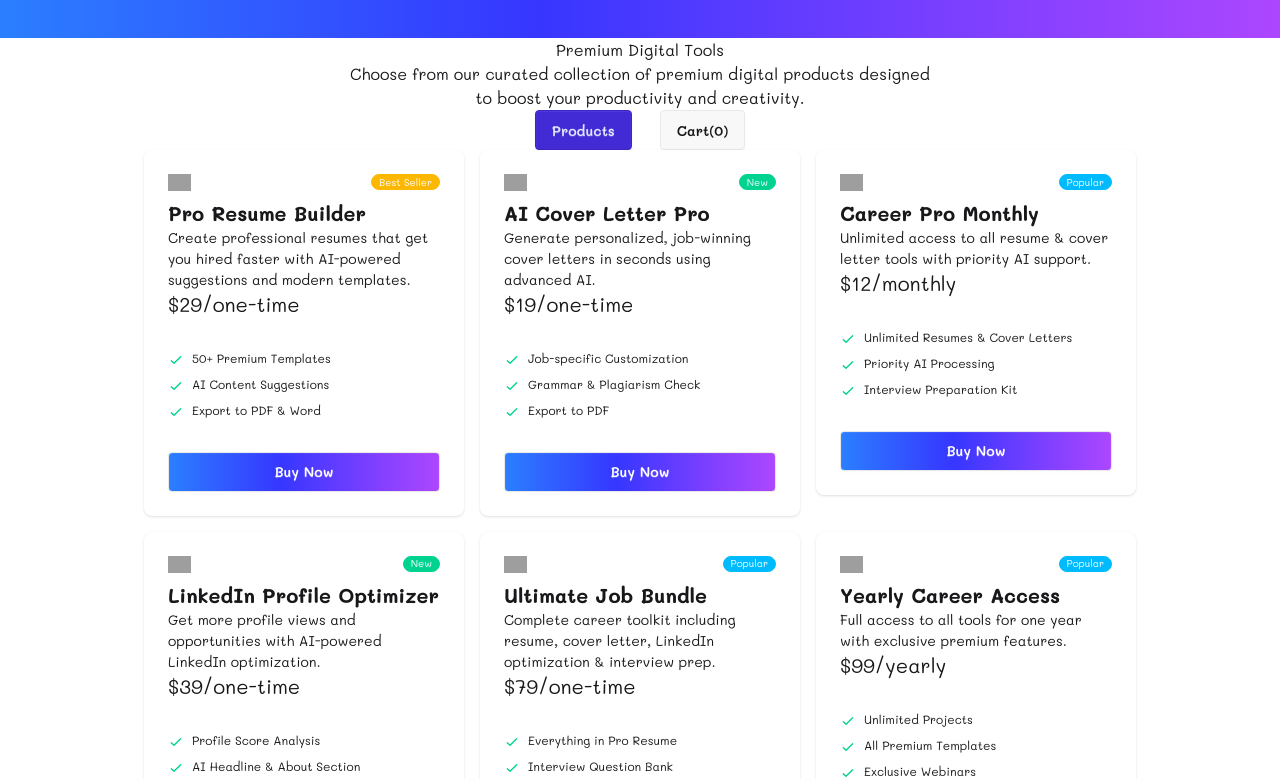
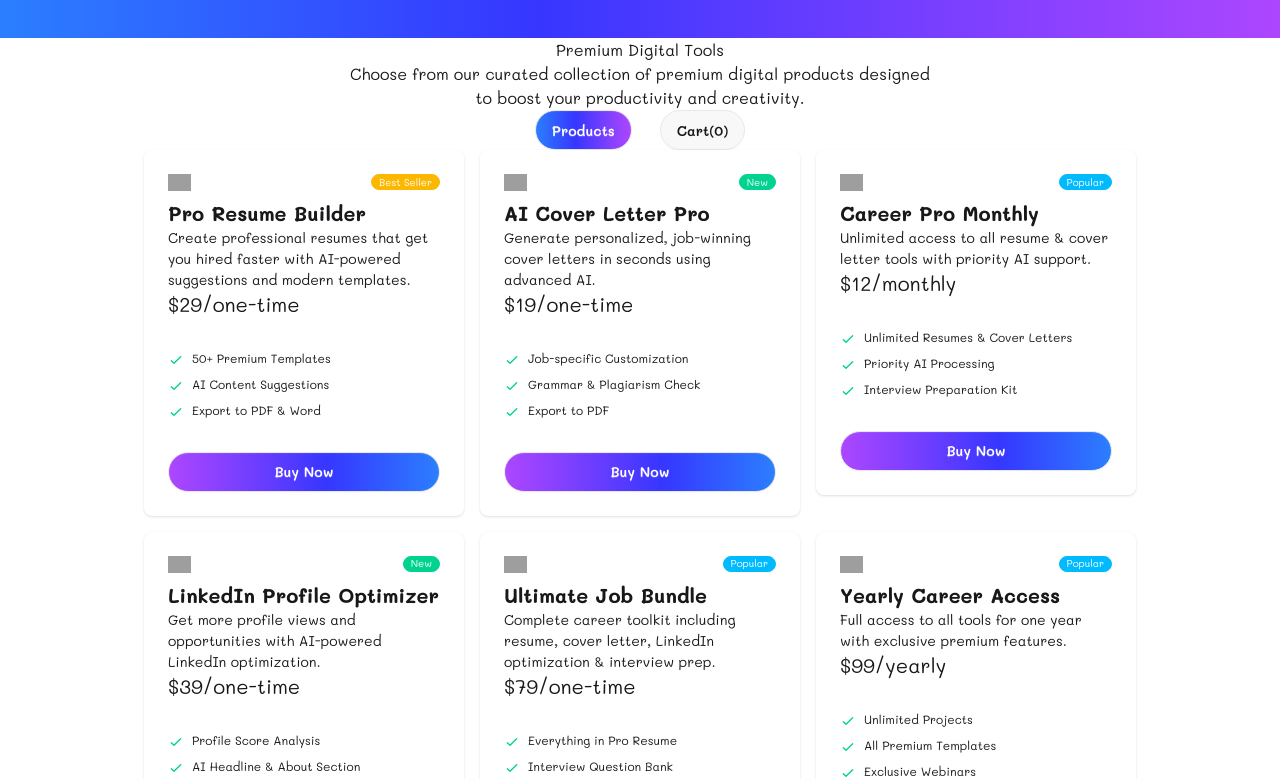
Before and after one commit to abdussattarsakil/DigiTools-project-assingment-6-, a React (Vite) app: page / in a window 1280 px wide. Shown: the part 921-1700 px from the top of the page. Built offline with nearby package versions, Linux system fonts and the light colour scheme; grey boxes are pictures that could not be loaded.

Commit message:
code e pech lagte pare tay agei commit kore dilam

```diff
--- a/src/App.jsx
+++ b/src/App.jsx
@@ -10,6 +10,7 @@
 function App() {
 
   const [carts,setCarts]=useState([]);
+  const [toggleBtn, setToggleBtn]=useState(false)
 
   return (
     <>
@@ -17,8 +18,8 @@
         <Navbar carts={carts}></Navbar>
         <Hero></Hero>
         <State></State>
-        <AllProducts carts={carts}></AllProducts>
-        <ProductsCart carts={carts} setCarts={setCarts}></ProductsCart>
+        <AllProducts carts={carts} toggleBtn={toggleBtn} setToggleBtn={setToggleBtn}></AllProducts>
+        <ProductsCart carts={carts} setCarts={setCarts} ></ProductsCart>
 
         <ToastContainer></ToastContainer>
     </>
--- a/src/components/AllProducts.jsx
+++ b/src/components/AllProducts.jsx
@@ -1,5 +1,14 @@
 
-const AllProducts = ({carts}) => {
+const AllProducts = ({ carts, toggleBtn, setToggleBtn }) => {
+
+    const productsBtn = () => {
+        setToggleBtn(false)
+    }
+
+    const cartsBtn = () => {
+        setToggleBtn(true)
+    }
+    console.log(toggleBtn);
     return (
         <div>
 
@@ -12,8 +21,14 @@
             </div>
             {/* dynamic */}
             <div className="flex gap-7 justify-center">
-                <button className="btn btn-primary">Products</button>
-                <button className="btn">Cart({carts.length})</button>
+                <button onClick={productsBtn}
+                    className="btn bg-linear-to-r/hsl from-blue-500 to-purple-500 text-white rounded-full">Products
+                </button>
+
+
+                <button onClick={cartsBtn}
+                    className="btn rounded-full">Cart({carts.length})
+                </button>
             </div>
 
         </div>
--- a/src/components/ProductsCart.jsx
+++ b/src/components/ProductsCart.jsx
@@ -5,17 +5,14 @@
 //console.log(dataPromise)
 const ProductsCart = ({ carts, setCarts }) => {
     const data = use(dataPromise)
-
     const buyNow = (cartData) => {
-        const isExist = carts.find(cart=>cart.name===cartData.name)
-        if(isExist){
-            toast.success(`${cartData.name} is already added`)
+        const isExist = carts.find(cart => cart.name === cartData.name)
+        if (isExist) {
+            toast.info(`${cartData.name} is already added`)
             return;
         }
         setCarts([...carts, cartData])
     }
-
-    console.log(carts)
 
     return (
         <div className="grid lg:grid-cols-3 md:grid-cols-2 gap-4 w-fit m-auto ">
@@ -51,7 +48,8 @@
                                 </ul>
                                 <div className="mt-6">
                                     <button onClick={() => buyNow(cartData)}
-                                        className="btn text-white btn-block bg-linear-to-r/hsl from-blue-500 to-purple-500">Buy Now</button>
+                                        className={`rounded-full ${carts.find(cart => cart.name === cartData.name) ? 'btn text-white btn-block bg-linear-to-r/hsl from-purple-400 to-purple-500' : 'btn text-white btn-block bg-linear-to-r/hsl from-purple-500 to-blue-500'}`}>
+                                        {carts.find(cart => cart.name === cartData.name) ? 'Added to cart' : 'Buy Now'}</button>
                                 </div>
                             </div>
                         </div>
```
